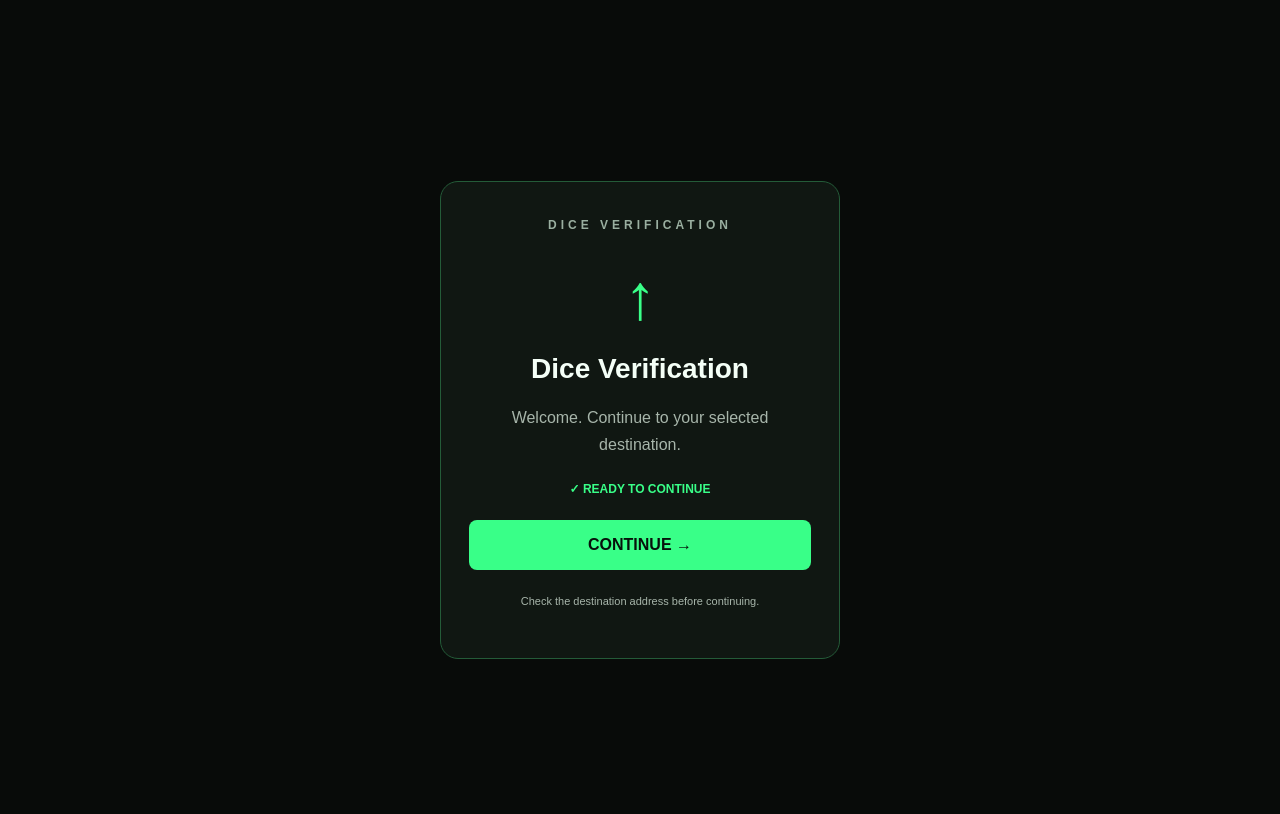
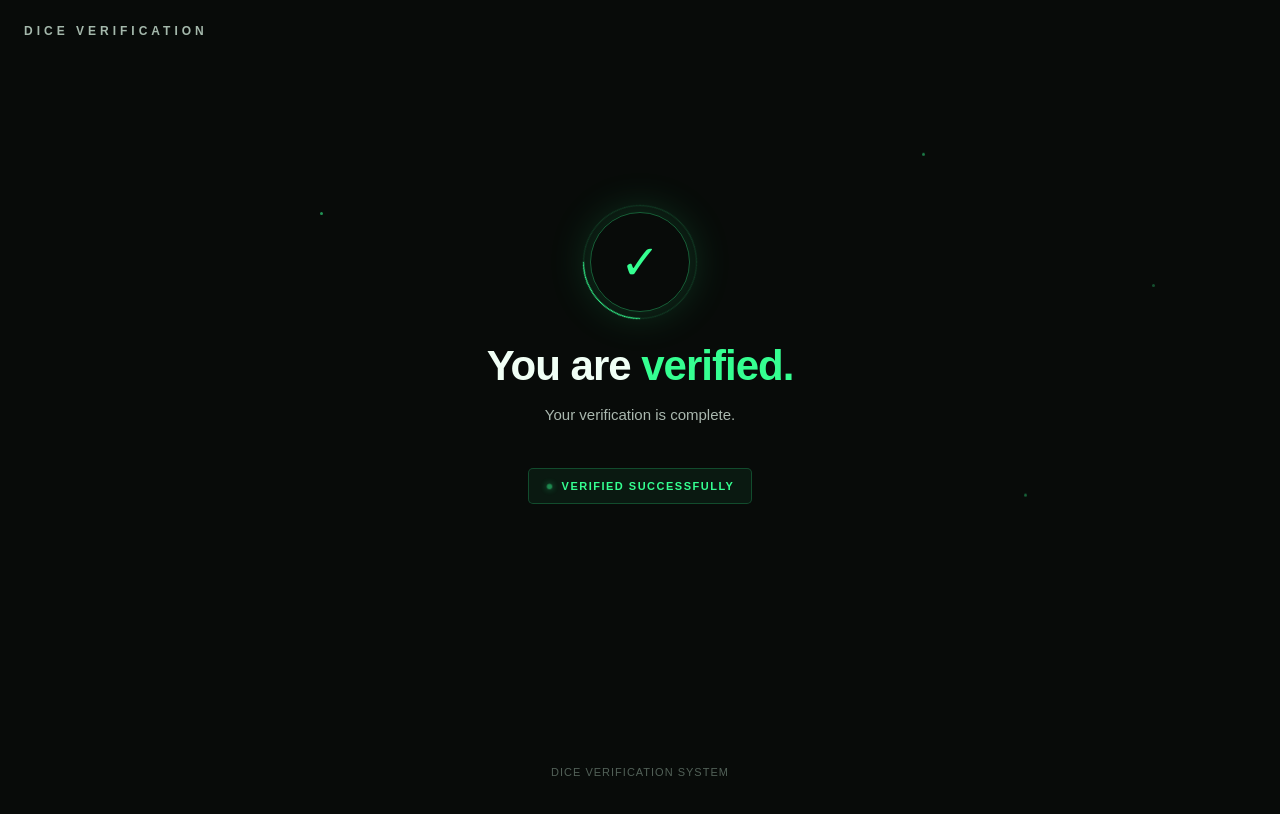
Before and after one commit to ezemaillolbro-sudo/hta--server, a website: page index.html in a window 1280 px wide. Drawn offline with Linux system fonts and the light colour scheme.

Commit message:
Update index.html

```diff
--- a/index.html
+++ b/index.html
@@ -2,89 +2,222 @@
 <!DOCTYPE html>
 <html lang="en">
 <head>
-<meta charset="utf-8">
-<meta name="viewport" content="width=device-width, initial-scale=1">
+<meta charset="UTF-8">
+<meta name="viewport" content="width=device-width, initial-scale=1.0">
 <title>Dice Verification</title>
+
 <style>
+* {
+  box-sizing: border-box;
+}
+
 body {
   margin: 0;
   min-height: 100vh;
+  padding: 24px;
   background: #080b09;
-  color: #f4fff7;
+  color: #f0fff5;
   font-family: Arial, sans-serif;
+  overflow: hidden;
+}
+
+.brand {
+  font-size: 12px;
+  letter-spacing: 4px;
+  font-weight: 700;
+  color: #a5b9ac;
+  animation: fadeIn 1s ease both;
+}
+
+main {
+  min-height: 80vh;
   display: flex;
+  flex-direction: column;
+  justify-content: center;
   align-items: center;
-  justify-content: center;
-  padding: 20px;
+  text-align: center;
 }
-.panel {
-  width: 100%;
-  max-width: 400px;
-  box-sizing: border-box;
-  padding: 36px 28px;
+
+.orb {
+  width: 100px;
+  height: 100px;
+  border: 1px solid rgba(53, 255, 145, .35);
+  border-radius: 50%;
+  display: grid;
+  place-items: center;
+  margin-bottom: 30px;
+  position: relative;
+  box-shadow: 0 0 35px rgba(53, 255, 145, .08);
+  animation: appear .8s ease both, glow 2.5s ease-in-out 1s infinite;
+}
+
+.orb::before {
+  content: "";
+  position: absolute;
+  inset: -8px;
+  border: 1px solid rgba(53, 255, 145, .15);
+  border-radius: 50%;
+  animation: rotate 8s linear infinite;
+  border-top-color: #35ff91;
+}
+
+.check {
+  color: #35ff91;
+  font-size: 48px;
+  font-weight: 300;
+  animation: checkIn .6s .5s cubic-bezier(.2,.8,.2,1) both;
+}
+
+h1 {
+  font-size: clamp(28px, 5vw, 42px);
+  margin: 0;
+  letter-spacing: -1px;
+  animation: rise .8s .25s ease both;
+}
+
+h1 span {
+  color: #35ff91;
+}
+
+.subtitle {
+  color: #aab8af;
+  font-size: 15px;
+  margin-top: 16px;
+  animation: rise .8s .45s ease both;
+}
+
+.status {
+  display: inline-flex;
+  align-items: center;
+  gap: 9px;
+  margin-top: 30px;
+  padding: 11px 17px;
+  border: 1px solid rgba(53,255,145,.22);
+  border-radius: 5px;
+  background: rgba(53,255,145,.06);
+  color: #35ff91;
+  font-size: 11px;
+  font-weight: bold;
+  letter-spacing: 1.5px;
+  animation: rise .8s .7s ease both;
+}
+
+.dot {
+  width: 7px;
+  height: 7px;
+  background: #35ff91;
+  border-radius: 50%;
+  box-shadow: 0 0 10px #35ff91;
+  animation: pulse 1.5s infinite;
+}
+
+.footer {
+  position: fixed;
+  bottom: 22px;
+  left: 0;
+  right: 0;
   text-align: center;
-  background: #101712;
-  border: 1px solid #245b38;
-  border-radius: 18px;
+  color: #526158;
+  font-size: 11px;
+  letter-spacing: 1px;
+  animation: fadeIn 1.5s ease both;
 }
-.brand {
-  color: #9aafa0;
-  letter-spacing: 4px;
-  font-size: 12px;
-  font-weight: bold;
+
+.particle {
+  position: fixed;
+  width: 3px;
+  height: 3px;
+  background: #35ff91;
+  border-radius: 50%;
+  opacity: 0;
+  pointer-events: none;
+  animation: float 5s linear infinite;
 }
-.arrow {
-  color: #39ff88;
-  font-size: 64px;
-  margin: 28px 0 12px;
+
+.p1 { left: 15%; top: 75%; animation-delay: 0s; }
+.p2 { left: 80%; top: 70%; animation-delay: 1.4s; }
+.p3 { left: 72%; top: 25%; animation-delay: 2.2s; }
+.p4 { left: 25%; top: 30%; animation-delay: 3s; }
+.p5 { left: 90%; top: 45%; animation-delay: 1s; }
+
+@keyframes appear {
+  from { opacity: 0; transform: scale(.75); }
+  to { opacity: 1; transform: scale(1); }
 }
-h1 { font-size: 28px; }
-p {
-  color: #a7b5aa;
-  line-height: 1.7;
+
+@keyframes checkIn {
+  from { opacity: 0; transform: scale(.4) rotate(-25deg); }
+  to { opacity: 1; transform: scale(1) rotate(0); }
 }
-.status {
-  color: #39ff88;
-  margin: 24px 0;
-  font-size: 12px;
-  font-weight: bold;
+
+@keyframes rise {
+  from { opacity: 0; transform: translateY(18px); }
+  to { opacity: 1; transform: translateY(0); }
 }
-.button {
-  display: block;
-  padding: 16px;
-  background: #39ff88;
-  color: #07120b;
-  text-decoration: none;
-  font-weight: bold;
-  border-radius: 8px;
+
+@keyframes fadeIn {
+  from { opacity: 0; }
+  to { opacity: 1; }
 }
-.footer {
-  font-size: 11px;
-  margin-top: 22px;
+
+@keyframes glow {
+  0%, 100% { box-shadow: 0 0 25px rgba(53,255,145,.06); }
+  50% { box-shadow: 0 0 45px rgba(53,255,145,.2); }
+}
+
+@keyframes rotate {
+  to { transform: rotate(360deg); }
+}
+
+@keyframes pulse {
+  0%, 100% { opacity: 1; transform: scale(1); }
+  50% { opacity: .45; transform: scale(.75); }
+}
+
+@keyframes float {
+  0% { opacity: 0; transform: translateY(20px); }
+  25% { opacity: .65; }
+  75% { opacity: .35; }
+  100% { opacity: 0; transform: translateY(-100px); }
+}
+
+@media (prefers-reduced-motion: reduce) {
+  *, *::before, *::after {
+    animation-duration: .01ms !important;
+    animation-iteration-count: 1 !important;
+  }
 }
 </style>
 </head>
+
 <body>
-<main class="panel">
   <div class="brand">DICE VERIFICATION</div>
-  <div class="arrow">&#8593;</div>
-  <h1>Dice Verification</h1>
-  <p>
-    Welcome. Continue to your selected destination.
-  </p>
-  <div class="status">&#10003; READY TO CONTINUE</div>
 
-  <!-- Set your intended destination URL here -->
-  <a class="button"
-     href="https://example.com"
-     target="_blank"
-     rel="noopener noreferrer">
-    CONTINUE &#8594;
-  </a>
+  <div class="particle p1"></div>
+  <div class="particle p2"></div>
+  <div class="particle p3"></div>
+  <div class="particle p4"></div>
+  <div class="particle p5"></div>
 
-  <p class="footer">
-    Check the destination address before continuing.
-  </p>
-</main>
+  <main>
+    <div class="orb">
+      <div class="check">✓</div>
+    </div>
+
+    <h1>You are <span>verified.</span></h1>
+
+    <p class="subtitle">
+      Your verification is complete.
+    </p>
+
+    <div class="status">
+      <span class="dot"></span>
+      VERIFIED SUCCESSFULLY
+    </div>
+  </main>
+
+  <div class="footer">
+    DICE VERIFICATION SYSTEM
+  </div>
 </body>
 </html>
```
